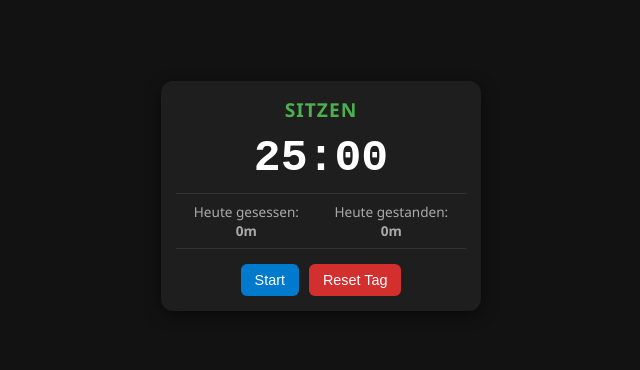
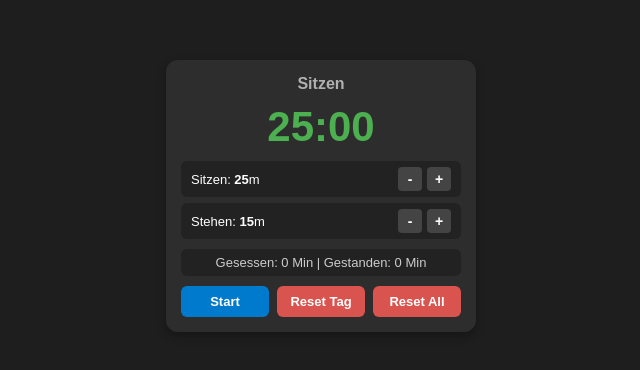
Before and after one commit to bestbuddies1995-bit/TimerNew, a plain HTML site: page index.html in a window 1280 px wide. Shown: the part 204-574 px from the top of the page, without its empty margins (319-959 px from the left). Drawn offline with Linux system fonts and the light colour scheme.

Commit message:
Add files via upload

```diff
--- a/index.html
+++ b/index.html
@@ -2,135 +2,170 @@
 <html lang="de">
 <head>
     <meta charset="UTF-8">
-  <title>Sit/Stand Timer</title>
+    <meta name="viewport" content="width=device-width, initial-scale=1.0">
+    <title>Sit-Stand Timer</title>
     <style>
-    * {
-      box-sizing: border-box;
+        body {
+            font-family: Arial, sans-serif;
+            background-color: #1e1e1e;
+            color: #ffffff;
+            display: flex;
+            justify-content: center;
+            align-items: center;
+            height: 100vh;
             margin: 0;
-      padding: 0;
+            overflow: hidden;
         }
-    body {
-      background-color: #121212;
-      color: #FFFFFF;
-      font-family: 'Segoe UI', Tahoma, Geneva, Verdana, sans-serif;
+        .container {
+            text-align: center;
+            background: #2d2d2d;
+            padding: 15px;
+            border-radius: 12px;
+            box-shadow: 0 4px 10px rgba(0,0,0,0.3);
+            width: 280px;
+        }
+        h2 {
+            margin: 0 0 5px 0;
+            font-size: 16px;
+            color: #b0b0b0;
+        }
+        #timer {
+            font-size: 42px;
+            font-weight: bold;
+            margin: 10px 0;
+            color: #4CAF50;
+        }
+        .settings-row {
             display: flex;
-      flex-direction: column;
+            justify-content: space-between;
             align-items: center;
-      justify-content: center;
-      height: 100vh;
-      padding: 10px;
-      user-select: none;
+            background: #222222;
+            padding: 6px 10px;
+            border-radius: 6px;
+            margin: 6px 0;
+            font-size: 13px;
         }
-    .card {
-      background: #1E1E1E;
-      border-radius: 12px;
-      padding: 15px;
-      width: 100%;
-      max-width: 320px;
-      text-align: center;
-      box-shadow: 0 4px 15px rgba(0,0,0,0.5);
+        .settings-row div {
+            display: flex;
+            align-items: center;
+            gap: 5px;
         }
-    .status {
-      font-size: 1.2rem;
+        .settings-row button {
+            background: #444;
+            color: white;
+            border: none;
+            width: 24px;
+            height: 24px;
+            border-radius: 4px;
+            cursor: pointer;
             font-weight: bold;
-      margin-bottom: 5px;
-      text-transform: uppercase;
-      letter-spacing: 1px;
+            font-size: 14px;
         }
-    .status.sitzen { color: #4CAF50; }
-    .status.stehen { color: #FF9800; }
-
-    .timer-display {
-      font-size: 2.8rem;
-      font-weight: bold;
-      font-family: monospace;
-      margin: 10px 0;
+        .settings-row button:hover {
+            background: #555;
         }
         .stats {
-      font-size: 0.85rem;
-      color: #AAAAAA;
-      margin-bottom: 15px;
+            font-size: 13px;
+            margin: 10px 0;
+            color: #cccccc;
+            background: #222222;
+            padding: 6px;
+            border-radius: 6px;
+        }
+        .btn-container {
             display: flex;
-      justify-content: space-around;
-      border-top: 1px solid #333;
-      border-bottom: 1px solid #333;
-      padding: 8px 0;
+            gap: 8px;
+            justify-content: center;
+            margin-top: 10px;
         }
-    .controls {
-      display: flex;
-      gap: 10px;
-      justify-content: center;
+        button.main-btn {
+            padding: 8px 12px;
+            font-size: 13px;
+            font-weight: bold;
+            cursor: pointer;
+            border: none;
+            border-radius: 6px;
+            background-color: #007acc;
+            color: white;
+            flex: 1;
         }
-    button {
-      background: #333333;
-      color: #FFF;
-      border: none;
-      padding: 8px 14px;
-      border-radius: 6px;
-      font-size: 0.9rem;
-      cursor: pointer;
-      transition: background 0.2s;
+        button.main-btn:hover {
+            background-color: #005999;
         }
-    button:hover {
-      background: #444444;
+        button.reset-btn {
+            background-color: #d9534f;
         }
-    button.primary {
-      background: #007ACC;
-    }
-    button.primary:hover {
-      background: #005999;
-    }
-    button.danger {
-      background: #D32F2F;
-    }
-    button.danger:hover {
-      background: #9A0007;
+        button.reset-btn:hover {
+            background-color: #c9302c;
         }
     </style>
 </head>
 <body>
 
-  <div class="card">
-    <div id="status" class="status sitzen">Sitzen</div>
-    <div id="timer" class="timer-display">25:00</div>
+    <div class="container">
+        <h2 id="mode-text">Sitzen</h2>
+        <div id="timer">25:00</div>
+
+        <div class="settings-row">
+            <span>Sitzen: <strong id="sit-time-label">25</strong>m</span>
+            <div>
+                <button onclick="changeInterval('sit', -5)">-</button>
+                <button onclick="changeInterval('sit', 5)">+</button>
+            </div>
+        </div>
+
+        <div class="settings-row">
+            <span>Stehen: <strong id="stand-time-label">15</strong>m</span>
+            <div>
+                <button onclick="changeInterval('stand', -5)">-</button>
+                <button onclick="changeInterval('stand', 5)">+</button>
+            </div>
+        </div>
 
         <div class="stats">
-      <div>Heute gesessen:<br><strong id="total-sit">0m</strong></div>
-      <div>Heute gestanden:<br><strong id="total-stand">0m</strong></div>
+            Gesessen: <span id="total-sit">0</span> Min | Gestanden: <span id="total-stand">0</span> Min
         </div>
 
-    <div class="controls">
-      <button id="toggle-btn" class="primary" onclick="toggleTimer()">Start</button>
-      <button class="danger" onclick="resetDay()">Reset Tag</button>
+        <div class="btn-container">
+            <button id="start-btn" class="main-btn" onclick="toggleTimer()">Start</button>
+            <button class="main-btn reset-btn" onclick="resetDay()">Reset Tag</button>
+            <button class="main-btn reset-btn" onclick="resetAll()">Reset All</button>
         </div>
     </div>
 
     <script>
-    // Feste Intervall-Zeiten in Sekunden
-    const SIT_DURATION = 25 * 60; // 25 Minuten Sitzen
-    const STAND_DURATION = 15 * 60; // 15 Minuten Stehen
+        let sitDurationMinutes = 25;
+        let standDurationMinutes = 15;
 
-    let mode = 'sitzen'; // 'sitzen' oder 'stehen'
-    let timeLeft = SIT_DURATION;
+        let timeLeft = sitDurationMinutes * 60;
         let isRunning = false;
-    let timerInterval = null;
+        let isSitting = true;
+        let timerId = null;
 
         let totalSitSeconds = 0;
         let totalStandSeconds = 0;
 
-    // URL-Parameter lesen (Crash-Schutz für iCUE)
+        // Lädt den Zustand direkt aus der URL (verhindert Datenverlust bei iCUE-Abstürzen)
         function loadFromURL() {
             const params = new URLSearchParams(window.location.search);
-      if (params.has('sit')) totalSitSeconds = parseInt(params.get('sit'), 10) || 0;
-      if (params.has('stand')) totalStandSeconds = parseInt(params.get('stand'), 10) || 0;
-      if (params.has('mode')) mode = params.get('mode') || 'sitzen';
-      if (params.has('left')) timeLeft = parseInt(params.get('left'), 10) || (mode === 'sitzen' ? SIT_DURATION : STAND_DURATION);
+            if (params.has('sitMin')) sitDurationMinutes = parseInt(params.get('sitMin'), 10) || 25;
+            if (params.has('standMin')) standDurationMinutes = parseInt(params.get('standMin'), 10) || 15;
+            if (params.has('totSit')) totalSitSeconds = parseInt(params.get('totSit'), 10) || 0;
+            if (params.has('totStand')) totalStandSeconds = parseInt(params.get('totStand'), 10) || 0;
+            if (params.has('sitting')) isSitting = params.get('sitting') === 'true';
+
+            const currentIntervalMax = (isSitting ? sitDurationMinutes : standDurationMinutes) * 60;
+            if (params.has('left')) {
+                timeLeft = parseInt(params.get('left'), 10) || currentIntervalMax;
+            } else {
+                timeLeft = currentIntervalMax;
+            }
             updateDisplay();
         }
 
-    // Aktuellen Stand geräuschlos in der URL sichern
+        // Schreibt den aktuellen Stand unsichtbar in die URL fort
         function saveToURL() {
-      const newURL = window.location.pathname + `?sit=${totalSitSeconds}&stand=${totalStandSeconds}&mode=${mode}&left=${timeLeft}`;
+            const newURL = window.location.pathname + `?sitMin=${sitDurationMinutes}&standMin=${standDurationMinutes}&totSit=${totalSitSeconds}&totStand=${totalStandSeconds}&sitting=${isSitting}&left=${timeLeft}`;
             window.history.replaceState(null, '', newURL);
         }
 
@@ -138,26 +173,36 @@
             const minutes = Math.floor(timeLeft / 60);
             const seconds = timeLeft % 60;
             document.getElementById('timer').innerText =
-        `${String(minutes).padStart(2, '0')}:${String(seconds).padStart(2, '0')}`;
+                `${minutes < 10 ? '0' : ''}${minutes}:${seconds < 10 ? '0' : ''}${seconds}`;
 
-      const statusEl = document.getElementById('status');
-      statusEl.innerText = mode;
-      statusEl.className = `status ${mode}`;
+            document.getElementById('sit-time-label').innerText = sitDurationMinutes;
+            document.getElementById('stand-time-label').innerText = standDurationMinutes;
 
-      document.getElementById('total-sit').innerText = `${Math.floor(totalSitSeconds / 60)}m`;
-      document.getElementById('total-stand').innerText = `${Math.floor(totalStandSeconds / 60)}m`;
+            const modeText = document.getElementById('mode-text');
+            const timerEl = document.getElementById('timer');
+
+            if (isSitting) {
+                modeText.innerText = "Sitzen";
+                timerEl.style.color = "#4CAF50";
+            } else {
+                modeText.innerText = "Stehen";
+                timerEl.style.color = "#ff9800";
+            }
+
+            document.getElementById('total-sit').innerText = Math.floor(totalSitSeconds / 60);
+            document.getElementById('total-stand').innerText = Math.floor(totalStandSeconds / 60);
         }
 
         function toggleTimer() {
-      const btn = document.getElementById('toggle-btn');
+            const btn = document.getElementById('start-btn');
             if (isRunning) {
-        clearInterval(timerInterval);
+                clearInterval(timerId);
                 isRunning = false;
-        btn.innerText = 'Start';
+                btn.innerText = "Start";
             } else {
                 isRunning = true;
-        btn.innerText = 'Pause';
-        timerInterval = setInterval(tick, 1000);
+                btn.innerText = "Pause";
+                timerId = setInterval(tick, 1000);
             }
             saveToURL();
         }
@@ -165,19 +210,29 @@
         function tick() {
             if (timeLeft > 0) {
                 timeLeft--;
-        if (mode === 'sitzen') {
+                if (isSitting) {
                     totalSitSeconds++;
                 } else {
                     totalStandSeconds++;
                 }
             } else {
-        // Wechsel zwischen Sitzen und Stehen
-        if (mode === 'sitzen') {
-          mode = 'stehen';
-          timeLeft = STAND_DURATION;
+                isSitting = !isSitting;
+                timeLeft = (isSitting ? sitDurationMinutes : standDurationMinutes) * 60;
+            }
+            updateDisplay();
+            saveToURL();
+        }
+
+        function changeInterval(type, amount) {
+            if (type === 'sit') {
+                sitDurationMinutes = Math.max(5, sitDurationMinutes + amount);
+                if (isSitting && !isRunning) {
+                    timeLeft = sitDurationMinutes * 60;
+                }
             } else {
-          mode = 'sitzen';
-          timeLeft = SIT_DURATION;
+                standDurationMinutes = Math.max(5, standDurationMinutes + amount);
+                if (!isSitting && !isRunning) {
+                    timeLeft = standDurationMinutes * 60;
                 }
             }
             updateDisplay();
@@ -188,13 +243,24 @@
             if (isRunning) toggleTimer();
             totalSitSeconds = 0;
             totalStandSeconds = 0;
-      mode = 'sitzen';
-      timeLeft = SIT_DURATION;
+            isSitting = true;
+            timeLeft = sitDurationMinutes * 60;
             updateDisplay();
             saveToURL();
         }
 
-    // Beim Starten Zustand laden
+        function resetAll() {
+            if (isRunning) toggleTimer();
+            sitDurationMinutes = 25;
+            standDurationMinutes = 15;
+            totalSitSeconds = 0;
+            totalStandSeconds = 0;
+            isSitting = true;
+            timeLeft = sitDurationMinutes * 60;
+            updateDisplay();
+            saveToURL();
+        }
+
         loadFromURL();
     </script>
 </body>
```
Lines whose indentation alone changed are shown as unchanged.
